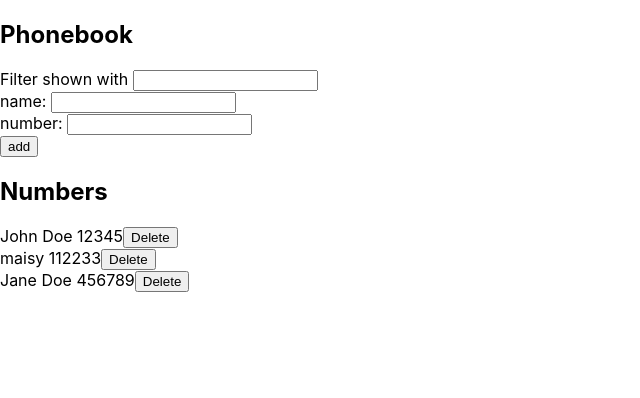
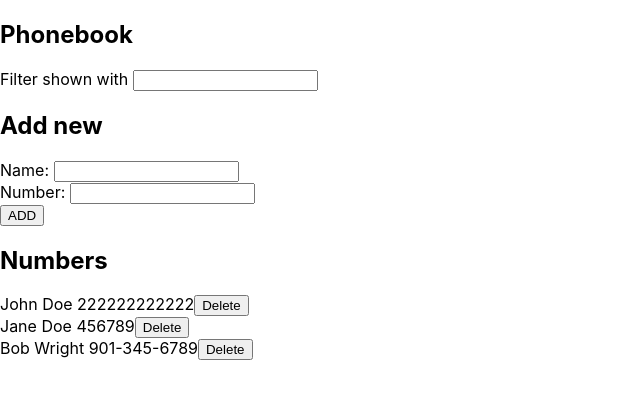
Before and after one commit to virag-ky/FullStackOpen, a React (Create React App) app in the folder Part2/phonebook/: page / in a window 1280 px wide. Shown: the top 398 px of the page, without its empty margins (0-640 px from the left). Built offline with nearby package versions, Linux system fonts and the light colour scheme; data requests are answered from the project's data file.

Commit message:
Add update functionality

```diff
--- a/Part2/phonebook/db.json
+++ b/Part2/phonebook/db.json
@@ -2,18 +2,18 @@
   "persons": [
     {
       "name": "John Doe",
-      "number": "12345",
+      "number": "222222222222",
       "id": 2
-    },
-    {
-      "name": "maisy",
-      "number": "112233",
-      "id": 3
     },
     {
       "name": "Jane Doe ",
       "number": "456789",
       "id": 4
+    },
+    {
+      "name": "Bob Wright",
+      "number": "901-345-6789",
+      "id": 5
     }
   ]
 }
--- a/Part2/phonebook/src/App.js
+++ b/Part2/phonebook/src/App.js
@@ -25,13 +25,26 @@ const App = () => {
 
   const addNewName = (event) => {
     event.preventDefault();
+
     if (newName === '' && newNumber === '') {
       return;
     }
 
     const exist = persons.some((person) => {
       if (person.name === newName) {
-        alert(`${newName} is already added to phonebook`);
+        if (
+          window.confirm(
+            `${person.name} is already added to phonebook, replace the old number with a new one?`
+          )
+        ) {
+          const updatedPerson = {
+            ...person,
+            number: newNumber,
+          };
+          personService.update(person.id, updatedPerson);
+          setNewName('');
+          setNewNumber('');
+        }
         return true;
       }
       return false;
--- a/Part2/phonebook/src/components/Form.js
+++ b/Part2/phonebook/src/components/Form.js
@@ -14,15 +14,16 @@ const Form = ({
         Filter shown with{' '}
         <input type="search" value={searchValue} onChange={onChangeSearch} />
       </div>
+      <h2>Add new</h2>
       <form onSubmit={addNewName}>
         <div>
-          name: <input value={newName} onChange={onChange} />
+          Name: <input value={newName} onChange={onChange} />
         </div>
         <div>
-          number: <input value={newNumber} onChange={onChangeNumber} />
+          Number: <input value={newNumber} onChange={onChangeNumber} />
         </div>
         <div>
-          <button type="submit">add</button>
+          <button type="submit">ADD</button>
         </div>
       </form>
     </div>
```
